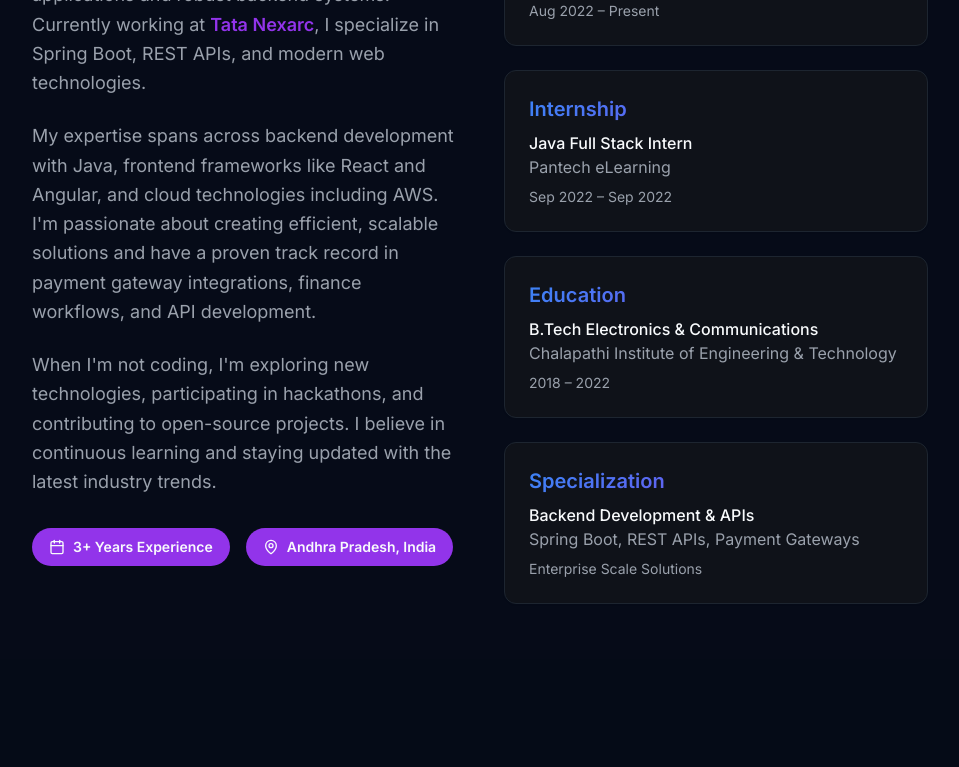
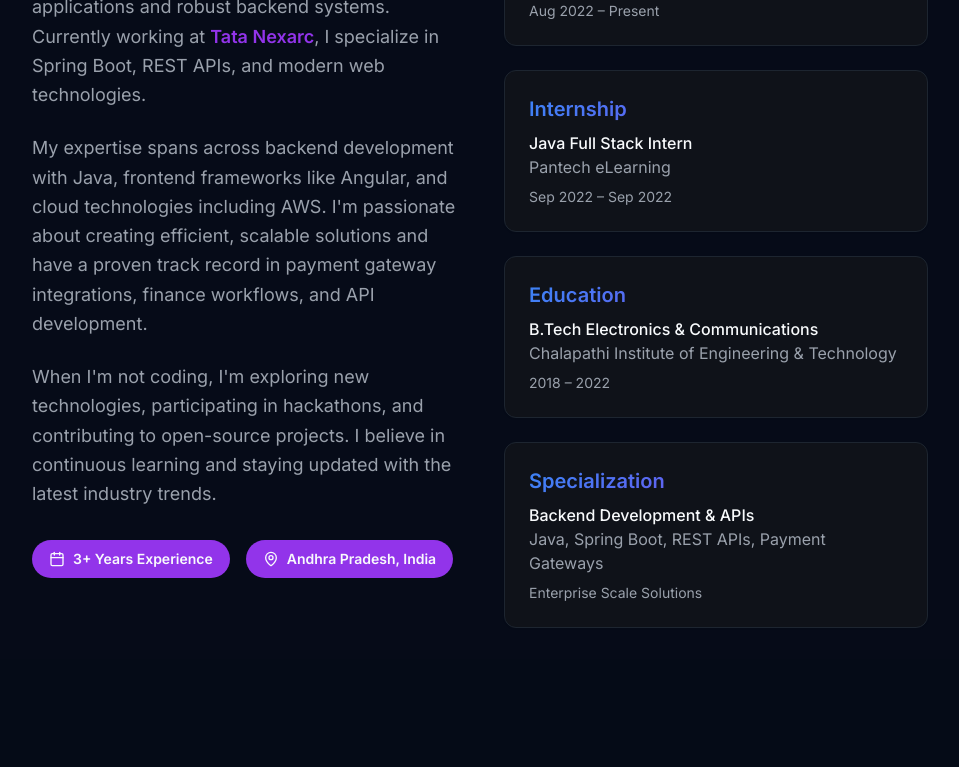
Before and after one commit to mskumar1/my-portfolio, a React (Vite) app: page / in a window 1280 px wide. Shown: the part 1120-1887 px from the top of the page, without its empty margins (160-1119 px from the left). Built offline with nearby package versions, Linux system fonts and the light colour scheme.

Commit message:
few section changes

```diff
--- a/src/components/About.tsx
+++ b/src/components/About.tsx
@@ -32,7 +32,7 @@ const About = () => {
               </p>
 
               <p className="text-lg text-muted-foreground leading-relaxed mb-6">
-                My expertise spans across backend development with Java, frontend frameworks like React and Angular,
+                My expertise spans across backend development with Java, frontend frameworks like Angular,
                 and cloud technologies including AWS. I'm passionate about creating efficient, scalable solutions
                 and have a proven track record in payment gateway integrations, finance workflows, and API development.
               </p>
@@ -81,7 +81,7 @@ const About = () => {
                 <Card className="p-6 card-hover border-border bg-card">
                   <h3 className="font-semibold text-xl mb-2 gradient-text">Specialization</h3>
                   <p className="text-foreground font-medium">Backend Development & APIs</p>
-                  <p className="text-muted-foreground">Spring Boot, REST APIs, Payment Gateways</p>
+                  <p className="text-muted-foreground">Java, Spring Boot, REST APIs, Payment Gateways</p>
                   <p className="text-sm text-muted-foreground mt-2">Enterprise Scale Solutions</p>
                 </Card>
               </div>
--- a/src/components/Experience.tsx
+++ b/src/components/Experience.tsx
@@ -13,13 +13,13 @@ const Experience = () => {
       responsibilities: [
         "Developed and maintained backend services using Java, Spring Boot, and REST APIs",
         "Implemented payment gateway integrations with Razorpay for seamless transactions",
-        "Built responsive frontend interfaces using React.js and Angular.js",
+        "Built responsive frontend interfaces using Angular.js",
         "Designed and optimized MySQL database schemas for improved performance",
         "Collaborated in Agile/Scrum environment with cross-functional teams",
         "Provided production support and resolved critical system issues",
         "Created automated tools for finance workflows and invoice processing"
       ],
-      technologies: ["Java 8", "Spring Boot", "React.js", "MySQL", "REST APIs", "Razorpay", "AWS"]
+      technologies: ["Java 8", "Spring Boot", "Angular.js", "MySQL", "REST APIs", "Razorpay", "AWS"]
     }
   ];
 
--- a/src/components/Projects.tsx
+++ b/src/components/Projects.tsx
@@ -17,7 +17,7 @@ const Projects = () => {
     {
         title: "Order Project",
         description: "Developed and enhanced order creation, processing, and tracking workflows using Java, Spring Boot, React.js. Optimized RESTful APIs and MySQL queries, improving response time by 25%. Debugged production issues within Agile sprints, ensuring 100% on-time delivery.",
-        technologies: ["Java", "Spring Boot", "React.js", "REST APIs", "MySQL"],
+        technologies: ["Java", "Spring Boot", "Js", "Html", "CSS", "REST APIs", "MySQL"],
         status: "Ongoing",
         type: "Enterprise Project",
         icon: ZapIcon,
@@ -37,7 +37,7 @@ const Projects = () => {
     {
         title: "ERP Middleware (TPL Order Flow Support)",
         description: "Developed backend and frontend enhancements for new lenders (Stride, Mintifi). Built workflows for order creation, invoice generation, and payment handling. Created a centralized configuration table to improve scalability and maintainability.",
-        technologies: ["Java", "Spring Boot", "React.js", "REST APIs", "MySQL"],
+        technologies: ["Java", "Spring Boot", "Js", "Html", "CSS", "REST APIs", "MySQL"],
         status: "Completed",
         type: "Enterprise Project",
         icon: Database,
@@ -57,7 +57,7 @@ const Projects = () => {
     {
         title: "Credit Module",
         description: "Implemented credit workflows, including credit limits, tracking, and Camunda-based process automation. Developed REST APIs for credit management and integrated them with frontend modules. Ensured accurate credit calculations and seamless user experience.",
-        technologies: ["Java", "Spring Boot", "React.js", "REST APIs", "Camunda", "MySQL"],
+        technologies: ["Java", "Spring Boot", "Js", "Html", "CSS", "REST APIs", "Camunda", "MySQL"],
         status: "Completed",
         type: "Enterprise Project",
         icon: Card,
@@ -67,7 +67,7 @@ const Projects = () => {
     {
         title: "Payment Project",
         description: "Integrated Razorpay Payment Gateway for secure and automated digital transactions. Built backend services for payment verification, reconciliation, and transaction tracking. Optimized API performance and collaborated with cross-functional teams for seamless integration.",
-        technologies: ["Java", "Spring Boot", "React.js", "Razorpay", "REST APIs", "MySQL"],
+        technologies: ["Java", "Spring Boot", "Razorpay", "REST APIs", "MySQL"],
         status: "Completed",
         type: "Enterprise Project",
         icon: Zap,
@@ -77,7 +77,7 @@ const Projects = () => {
     {
         title: "Order Dashboard Project",
         description: "Developed a real-time analytics and reporting dashboard for order management. Integrated frontend (React.js) with backend REST APIs for live updates. Enabled data-driven insights for operations and management teams.",
-        technologies: ["React.js", "Spring Boot", "REST APIs", "MySQL"],
+        technologies: ["Java", "Spring Boot", "Angular.js", "REST APIs", "MySQL"],
         status: "Completed",
         type: "Enterprise Project",
         icon: LayoutDashboard,
@@ -87,7 +87,7 @@ const Projects = () => {
     {
         title: "Ledger Wallet Project",
         description: "Developed UI and backend services for Ledger Account Wallet integration. Built controllers and RESTful APIs to manage wallet transactions and balances. Ensured secure wallet data handling and optimized API performance.",
-        technologies: ["Java", "Spring Boot", "React.js", "REST APIs", "MySQL", "Wallet APIs"],
+        technologies: ["Java", "Spring Boot", "Angular.js", "REST APIs", "MySQL"],
         status: "Completed",
         type: "Enterprise Project",
         icon: Wallet,
@@ -97,7 +97,7 @@ const Projects = () => {
     {
         title: "Paywall & Discount Coupons Project",
         description: "Designed and implemented subscription-based paywall features for different user tiers. Built a discount and coupon engine to manage promotions and pricing rules. Integrated modules ensuring real-time updates and smooth workflows.",
-        technologies: ["Java", "Spring Boot", "React.js", "REST APIs", "MySQL"],
+        technologies: ["Java", "Spring Boot", "Js", "Html", "CSS", "REST APIs", "MySQL"],
         status: "Completed",
         type: "Enterprise Project",
         icon: BrickWallIcon,
```
